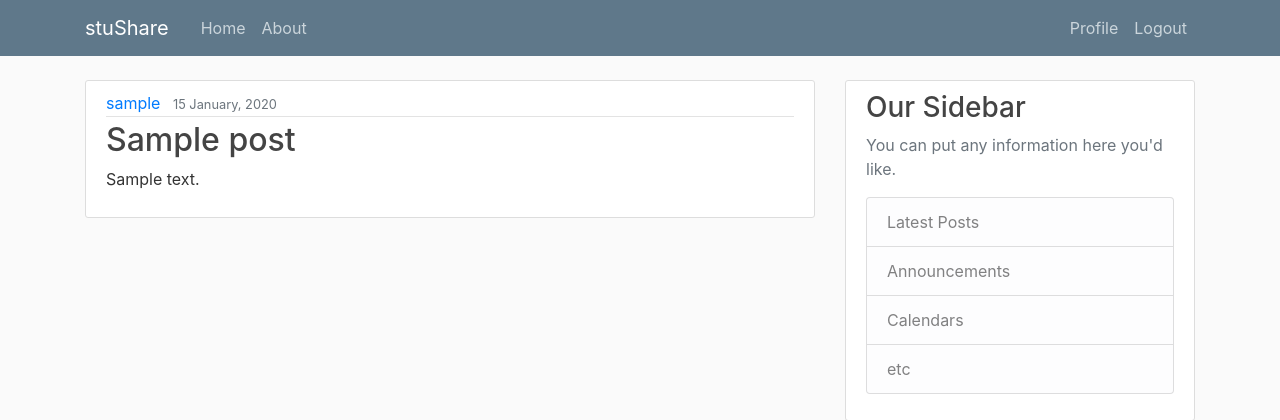
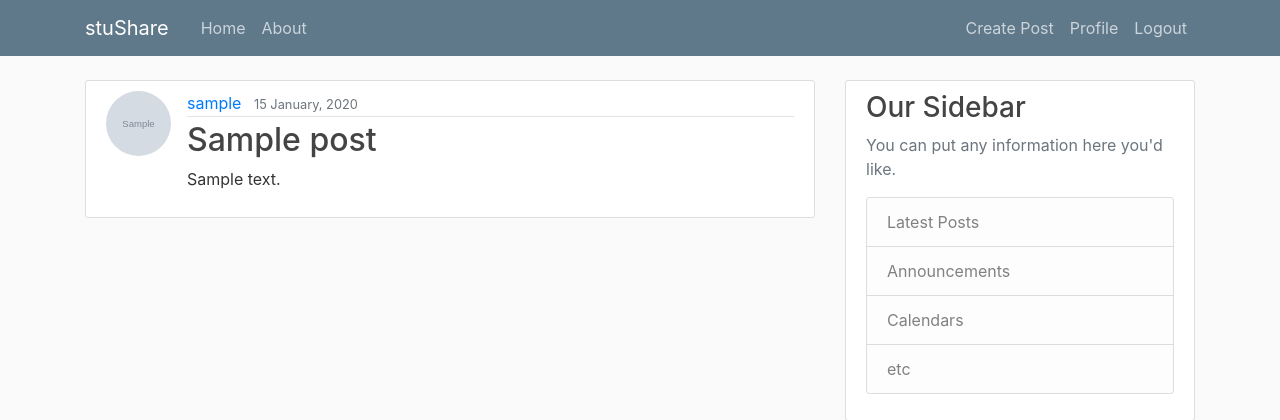
Before and after one commit to JamieSear/stuShare, a Django app: page / in a window 1280 px wide. Shown: the top 420 px of the page. Run offline with Django 3.2, Linux system fonts and the light colour scheme; a user stored in the database is signed in; tables that the repository leaves empty hold one stand-in row (values such as "Sample post"); grey boxes marked "Sample" are stand-in pictures; some libraries are stand-ins or nearby versions.

Commit message:
added views for creating, updating and deleting views

```diff
--- a/share/models.py
+++ b/share/models.py
@@ -1,6 +1,7 @@
 from django.db import models
 from django.utils import timezone
 from django.contrib.auth.models import User
+from django.urls import reverse
 
 # Create your models here.
 class Post(models.Model):
@@ -11,3 +12,6 @@ class Post(models.Model):
 
     def __str__(self):
         return self.title
+
+    def get_absolute_url(self): #find url to any post
+        return reverse('post-detail', kwargs={'pk': self.pk}) #reverse redirects to detail view of new post
--- a/share/templates/share/base.html
+++ b/share/templates/share/base.html
@@ -33,6 +33,7 @@
               <!-- Navbar Right Side -->
               <div class="navbar-nav">
                 {% if user.is_authenticated %}
+                  <a class="nav-item nav-link" href="{% url 'post-create' %}">Create Post</a>
                   <a class="nav-item nav-link" href="{% url 'profile' %}">Profile</a>
                   <a class="nav-item nav-link" href="{% url 'logout' %}">Logout</a>
                 {% else %}
--- a/share/templates/share/home.html
+++ b/share/templates/share/home.html
@@ -2,13 +2,14 @@
 {% block content %}
 {% for post in posts %}
 <article class="media content-section">
+  <img class="rounded-circle article-img" src="{{ post.author.profile.image.url }}">
   <div class="media-body">
     <div class="article-metadata">
       <a class="mr-2" href="#">{{ post.author }}</a>
       <!-- changed date structure -->
       <small class="text-muted">{{ post.date_posted|date:"d F, Y" }}</small>
     </div>
-    <h2><a class="article-title" href="#">{{ post.title }}</a></h2>
+    <h2><a class="article-title" href="{% url 'post-detail' post.id %}">{{ post.title }}</a></h2>
     <p class="article-content">{{ post.content }}</p>
   </div>
 </article>
--- a/share/urls.py
+++ b/share/urls.py
@@ -1,7 +1,18 @@
 from django.urls import path
+from .views import (
+    PostListView,
+    PostDetailView,
+    PostCreateView,
+    PostUpdateView,
+    PostDeleteView
+)
 from . import views
 
 urlpatterns = [
-    path('', views.home, name='share-home'),
+    path('', PostListView.as_view(), name='share-home'),
+    path('post/<int:pk>/', PostDetailView.as_view(), name='post-detail'), #goes to home.html:12
+    path('post/new/', PostCreateView.as_view(), name='post-create'),
+    path('post/<int:pk>/update/', PostUpdateView.as_view(), name='post-update'),
+    path('post/<int:pk>/delete/', PostDeleteView.as_view(), name='post-delete'),
     path('about/', views.about, name='share-about'),
 ]
--- a/share/views.py
+++ b/share/views.py
@@ -1,13 +1,67 @@
 from django.shortcuts import render
+from django.contrib.auth.mixins import LoginRequiredMixin, UserPassesTestMixin
+from django.views.generic import (
+    ListView,
+    DetailView,
+    CreateView,
+    UpdateView,
+    DeleteView
+)
 from .models import Post
 
-# Create your views here.
+
 def home(request):
     context = {
-        'posts': Post.objects.all() #all data in database
+        'posts': Post.objects.all() #puts all data in db
     }
     return render(request, 'share/home.html', context)
 
 
+class PostListView(ListView):
+    model = Post
+    template_name = 'share/home.html'  # looking for template in share/post_detail.html
+    context_object_name = 'posts'
+    ordering = ['-date_posted']
+
+
+class PostDetailView(DetailView):
+    model = Post
+
+
+class PostCreateView(LoginRequiredMixin, CreateView):
+    model = Post
+    fields = ['title', 'content']
+
+    def form_valid(self, form):
+        form.instance.author = self.request.user
+        return super().form_valid(form)
+
+
+class PostUpdateView(LoginRequiredMixin, UserPassesTestMixin, UpdateView):
+    model = Post
+    fields = ['title', 'content']
+
+    def form_valid(self, form):
+        form.instance.author = self.request.user # Sets author of form
+        return super().form_valid(form) #validates form on parent class with author
+
+    def test_func(self):
+        post = self.get_object()
+        if self.request.user == post.author: #checks if user is the author!
+            return True
+        return False
+
+
+class PostDeleteView(LoginRequiredMixin, UserPassesTestMixin, DeleteView):
+    model = Post
+    success_url = '/' #redirects to home once deleted
+
+    def test_func(self):
+        post = self.get_object()
+        if self.request.user == post.author:
+            return True
+        return False
+
+
 def about(request):
     return render(request, 'share/about.html', {'title': 'About'})
--- a/stuShare/urls.py
+++ b/stuShare/urls.py
@@ -11,7 +11,7 @@ Class-based views
     2. Add a URL to urlpatterns:  path('', Home.as_view(), name='home')
 Including another URLconf
     1. Import the include() function: from django.urls import include, path
-    2. Add a URL to urlpatterns:  path('blog/', include('blog.urls'))
+    2. Add a URL to urlpatterns:  path('share/', include('share.urls'))
 """
 from django.contrib import admin
 from django.contrib.auth import views as auth_views
```
Also changed, not shown: share/templates/share/post_confirm_delete.html (added, +16 -0 lines), share/templates/share/post_detail.html (added, +21 -0 lines), share/templates/share/post_form.html (added, +16 -0 lines), 1 other file.
